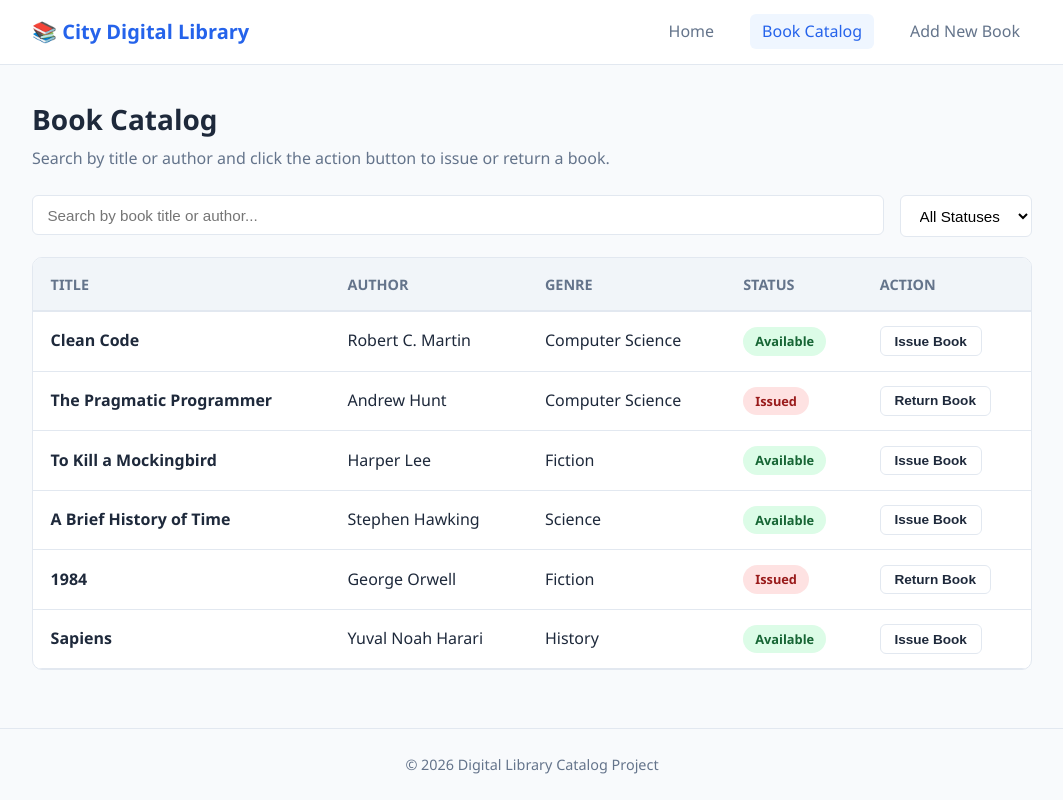
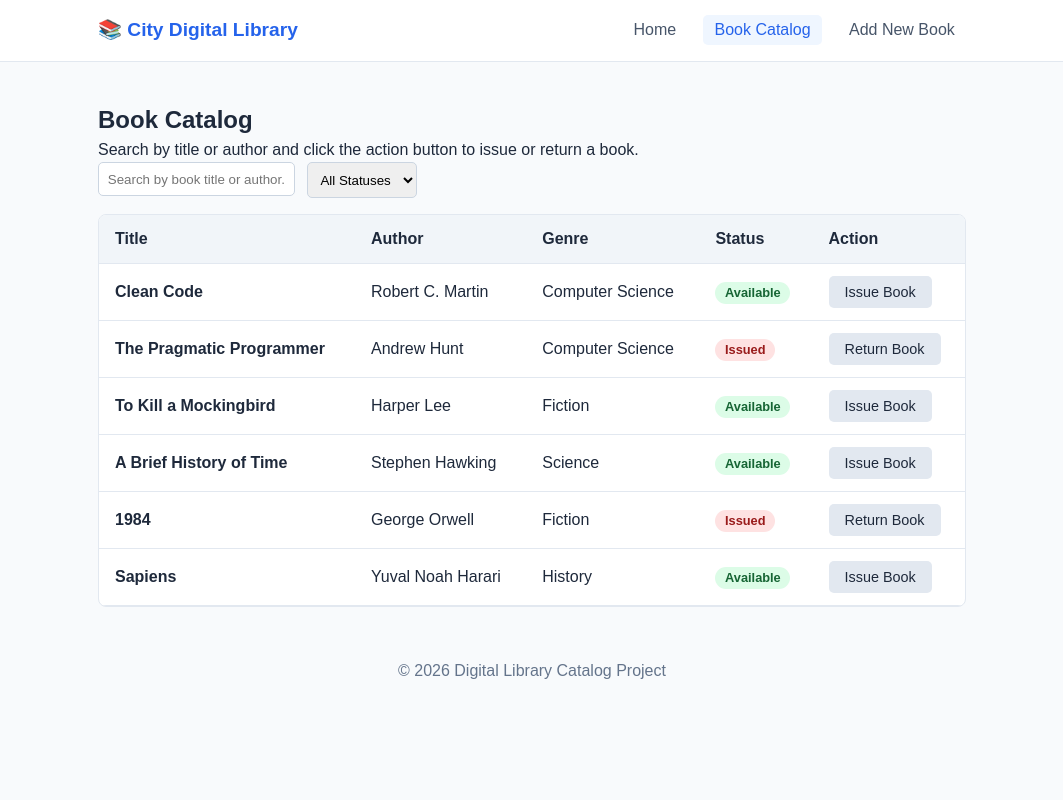
Before and after one commit to vinayak280710/Library-Catalog, a plain HTML site: page catalog.html in a window 1280 px wide. Shown: the whole page, without its empty margins (108-1171 px from the left). Drawn offline with Linux system fonts and the light colour scheme.

Commit message:
css part is modified

```diff
--- a/style.css
+++ b/style.css
@@ -1,49 +1,28 @@
-/* Reset & Base Variables */
-:root {
-  --primary: #2563eb;
-  --primary-hover: #1d4ed8;
-  --bg-color: #f8fafc;
-  --surface: #ffffff;
-  --text-main: #1e293b;
-  --text-muted: #64748b;
-  --border: #e2e8f0;
-  --row-hover: #f1f5f9;
-
-  /* Badge Colors */
-  --avail-bg: #dcfce7;
-  --avail-text: #166534;
-  --issued-bg: #fee2e2;
-  --issued-text: #991b1b;
-}
-
+/* Basic Reset & Layout */
 * {
   box-sizing: border-box;
   margin: 0;
   padding: 0;
+  font-family: Arial, sans-serif;
 }
 
 body {
-  font-family: 'Segoe UI', Tahoma, Geneva, Verdana, sans-serif;
-  background-color: var(--bg-color);
-  color: var(--text-main);
-  line-height: 1.6;
-  display: flex;
-  flex-direction: column;
-  min-height: 100vh;
+  background: #f8fafc;
+  color: #1e293b;
+  line-height: 1.5;
 }
 
 .container {
-  width: 90%;
-  max-width: 1000px;
+  max-width: 900px;
   margin: 0 auto;
+  padding: 1rem;
 }
 
 /* Header & Navigation */
 .site-header {
-  background-color: var(--surface);
-  border-bottom: 1px solid var(--border);
-  padding: 1rem 0;
-  margin-bottom: 2rem;
+  background: #ffffff;
+  border-bottom: 1px solid #e2e8f0;
+  margin-bottom: 1.5rem;
 }
 
 .nav-wrapper {
@@ -51,317 +30,103 @@ body {
   justify-content: space-between;
   align-items: center;
   flex-wrap: wrap;
-  gap: 1rem;
 }
 
 .brand {
-  font-size: 1.25rem;
-  font-weight: 700;
-  color: var(--primary);
+  font-weight: bold;
+  font-size: 1.2rem;
+  color: #2563eb;
   text-decoration: none;
 }
 
 .nav-links {
   list-style: none;
   display: flex;
-  gap: 1.5rem;
+  gap: 1rem;
 }
 
 .nav-links a {
   text-decoration: none;
-  color: var(--text-muted);
-  font-weight: 500;
-  padding: 0.4rem 0.75rem;
-  border-radius: 6px;
-  transition: all 0.2s ease;
+  color: #475569;
+  padding: 0.4rem 0.7rem;
+  border-radius: 5px;
 }
 
 .nav-links a:hover,
 .nav-links a.active {
-  color: var(--primary);
-  background-color: #eff6ff;
+  background: #eff6ff;
+  color: #2563eb;
 }
 
-/* Main Layout */
-main {
-  flex: 1;
-}
-
-.page-header {
-  margin-bottom: 1.5rem;
-}
-
-.page-header h1 {
-  font-size: 1.75rem;
-  margin-bottom: 0.25rem;
-}
-
-.page-header p {
-  color: var(--text-muted);
-}
-
-/* Home Page Cards */
-.hero-card {
-  background: var(--surface);
-  padding: 2.5rem;
-  border-radius: 10px;
-  border: 1px solid var(--border);
-  text-align: center;
-  margin-bottom: 2rem;
-}
-
-.hero-card h1 {
-  font-size: 2rem;
-  margin-bottom: 0.75rem;
-}
-
-.hero-card p {
-  color: var(--text-muted);
-  max-width: 600px;
-  margin: 0 auto 1.5rem;
-}
-
-.hero-actions {
-  display: flex;
-  justify-content: center;
-  gap: 1rem;
+/* Cards, Forms & Controls */
+.hero-card, .stat-card, .form-card, .table-container {
+  background: #ffffff;
+  border: 1px solid #e2e8f0;
+  border-radius: 8px;
+  padding: 1.25rem;
+  margin-bottom: 1.25rem;
 }
 
 .stats-grid {
   display: grid;
-  grid-template-columns: repeat(auto-fit, minmax(220px, 1fr));
-  gap: 1.5rem;
-}
-
-.stat-card {
-  background: var(--surface);
-  padding: 1.5rem;
-  border-radius: 10px;
-  border: 1px solid var(--border);
+  grid-template-columns: repeat(auto-fit, minmax(180px, 1fr));
+  gap: 1rem;
   text-align: center;
 }
 
-.stat-card h3 {
-  font-size: 0.95rem;
-  color: var(--text-muted);
-  text-transform: uppercase;
-  letter-spacing: 0.05em;
-}
-
-.stat-number {
-  font-size: 2.25rem;
-  font-weight: 700;
-  margin-top: 0.5rem;
-}
-
+.stat-number { font-size: 1.8rem; font-weight: bold; }
 .text-green { color: #16a34a; }
 .text-red { color: #dc2626; }
 
-/* Buttons */
-.btn {
-  display: inline-block;
-  padding: 0.6rem 1.2rem;
-  border-radius: 6px;
-  font-weight: 600;
-  text-decoration: none;
-  cursor: pointer;
-  border: none;
-  font-size: 0.95rem;
-  transition: background-color 0.2s ease;
+.controls-bar {
+  display: flex;
+  gap: 0.75rem;
+  margin-bottom: 1rem;
+  flex-wrap: wrap;
 }
 
-.btn-primary {
-  background-color: var(--primary);
-  color: #ffffff;
-}
-
-.btn-primary:hover {
-  background-color: var(--primary-hover);
-}
-
-.btn-secondary {
-  background-color: #e2e8f0;
-  color: var(--text-main);
-}
-
-.btn-secondary:hover {
-  background-color: #cbd5e1;
-}
-
-.full-width {
+input, select {
+  padding: 0.55rem;
+  border: 1px solid #cbd5e1;
+  border-radius: 5px;
   width: 100%;
 }
 
-/* Search & Filter Bar */
-.controls-bar {
-  display: flex;
-  gap: 1rem;
-  margin-bottom: 1.25rem;
-  flex-wrap: wrap;
-}
+.form-group { margin-bottom: 0.9rem; }
+.form-group label { display: block; font-weight: bold; margin-bottom: 0.3rem; }
 
-.search-box {
-  flex: 1;
-  min-width: 240px;
-}
-
-.search-box input,
-.filter-box select {
-  width: 100%;
-  padding: 0.65rem 0.9rem;
-  border: 1px solid var(--border);
-  border-radius: 6px;
-  font-size: 0.95rem;
-  background-color: var(--surface);
-}
-
-.search-box input:focus,
-.filter-box select:focus {
-  outline: 2px solid var(--primary);
-  border-color: transparent;
-}
-
-/* Table Styling */
-.table-container {
-  background: var(--surface);
-  border-radius: 10px;
-  border: 1px solid var(--border);
-  overflow-x: auto;
-}
-
-table {
-  width: 100%;
-  border-collapse: collapse;
-  text-align: left;
-}
-
-thead {
-  background-color: #f1f5f9;
-  border-bottom: 2px solid var(--border);
-}
-
-th, td {
-  padding: 0.9rem 1.1rem;
-  border-bottom: 1px solid var(--border);
-}
-
-th {
-  font-weight: 600;
-  font-size: 0.9rem;
-  color: var(--text-muted);
-  text-transform: uppercase;
-}
-
-/* Hover Row Highlight Requirement */
-tbody tr {
-  transition: background-color 0.15s ease;
-}
-
-tbody tr:hover {
-  background-color: var(--row-hover);
-}
-
-/* Status Badges Requirement */
-.badge {
+/* Buttons */
+.btn, .btn-toggle {
+  padding: 0.5rem 1rem;
+  border: none;
+  border-radius: 5px;
+  cursor: pointer;
+  text-decoration: none;
   display: inline-block;
-  padding: 0.25rem 0.75rem;
-  border-radius: 999px;
-  font-size: 0.8rem;
-  font-weight: 700;
-}
-
-.badge-available {
-  background-color: var(--avail-bg);
-  color: var(--avail-text);
-}
-
-.badge-issued {
-  background-color: var(--issued-bg);
-  color: var(--issued-text);
-}
-
-/* Toggle Action Button */
-.btn-toggle {
-  padding: 0.4rem 0.85rem;
-  font-size: 0.85rem;
-  font-weight: 600;
-  border-radius: 6px;
-  border: 1px solid var(--border);
-  background-color: var(--surface);
-  color: var(--text-main);
-  cursor: pointer;
-  transition: all 0.2s ease;
-}
-
-.btn-toggle:hover {
-  background-color: var(--primary);
-  color: #ffffff;
-  border-color: var(--primary);
-}
-
-/* Add Book Form */
-.form-card {
-  background: var(--surface);
-  max-width: 520px;
-  margin: 0 auto;
-  padding: 2rem;
-  border-radius: 10px;
-  border: 1px solid var(--border);
-}
-
-.form-card h1 {
-  margin-bottom: 0.25rem;
-}
-
-.form-card p {
-  color: var(--text-muted);
-  margin-bottom: 1.5rem;
-}
-
-.form-group {
-  margin-bottom: 1.1rem;
-}
-
-.form-group label {
-  display: block;
-  font-weight: 600;
-  margin-bottom: 0.4rem;
   font-size: 0.9rem;
 }
 
-.form-group input,
-.form-group select {
-  width: 100%;
-  padding: 0.65rem;
-  border: 1px solid var(--border);
-  border-radius: 6px;
-  font-size: 0.95rem;
+.btn-primary { background: #2563eb; color: #ffffff; }
+.btn-secondary, .btn-toggle { background: #e2e8f0; color: #1e293b; }
+.btn-toggle:hover { background: #2563eb; color: #ffffff; }
+
+/* Table & Status Badges */
+.table-container { overflow-x: auto; padding: 0; }
+table { width: 100%; border-collapse: collapse; text-align: left; }
+th, td { padding: 0.75rem 1rem; border-bottom: 1px solid #e2e8f0; }
+thead { background: #f1f5f9; }
+tbody tr:hover { background: #f1f5f9; } /* Hover row highlight */
+
+.badge {
+  padding: 0.2rem 0.6rem;
+  border-radius: 12px;
+  font-size: 0.8rem;
+  font-weight: bold;
 }
 
+.badge-available { background: #dcfce7; color: #166534; }
+.badge-issued { background: #fee2e2; color: #991b1b; }
+
 /* Utilities & Footer */
-.empty-message {
-  text-align: center;
-  padding: 2rem;
-  color: var(--text-muted);
-}
-
-.hidden {
-  display: none;
-}
-
-.sr-only {
-  position: absolute;
-  width: 1px;
-  height: 1px;
-  overflow: hidden;
-  clip: rect(0, 0, 0, 0);
-}
-
-.site-footer {
-  text-align: center;
-  padding: 1.5rem 0;
-  margin-top: 3rem;
-  color: var(--text-muted);
-  font-size: 0.9rem;
-  border-top: 1px solid var(--border);
-}
+.hidden, .sr-only { display: none; }
+.empty-message, .site-footer { text-align: center; padding: 1rem; color: #64748b; }
```
